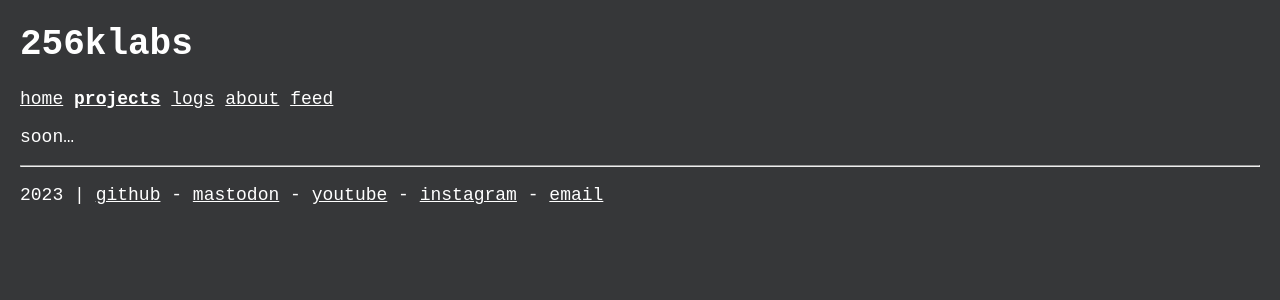
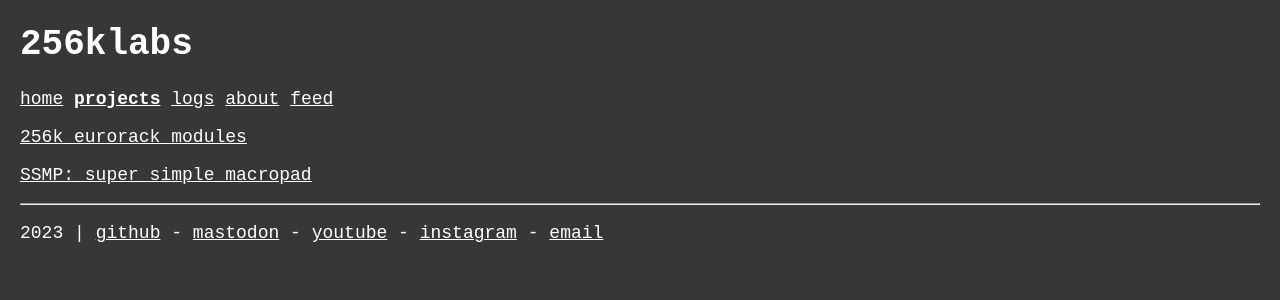
Before and after one commit to 256k/256KLABS, a Jekyll site: the page built from _pages/projects.md, in a window 1280 px wide. Shown: the top 300 px of the page. Built offline with Jekyll 4.4.1, drawn with Linux system fonts in a browser that asks for light colours.

Commit message:
Update projects.md
updated projects page

```diff
--- a/_pages/projects.md
+++ b/_pages/projects.md
@@ -4,4 +4,6 @@ title: projects
 permalink: /projects
 ---
 
-soon...
+[256k eurorack modules](https://www.modulargrid.net/e/vendors/view/884)
+
+[SSMP: super simple macropad](https://www.etsy.com/ca/listing/1088544281/super-simple-macropad?show_sold_out_detail=1&ref=nla_listing_details)
```
